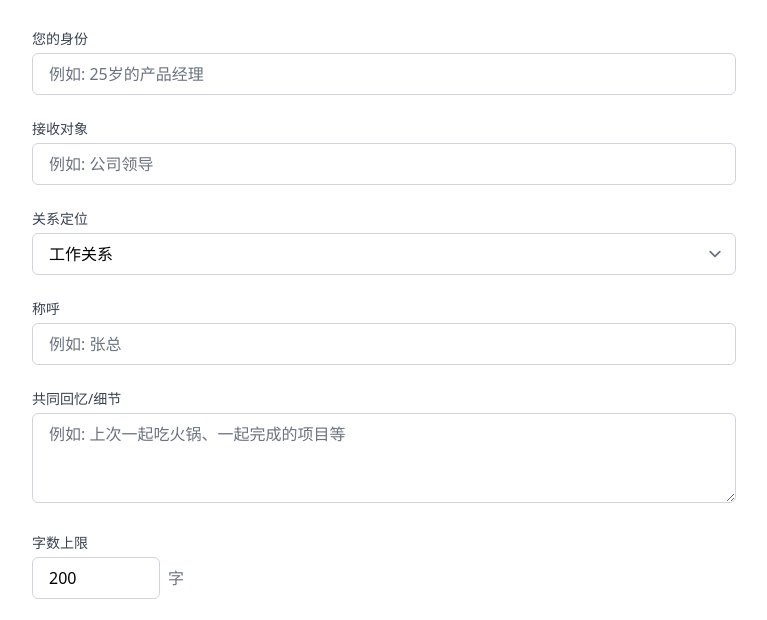
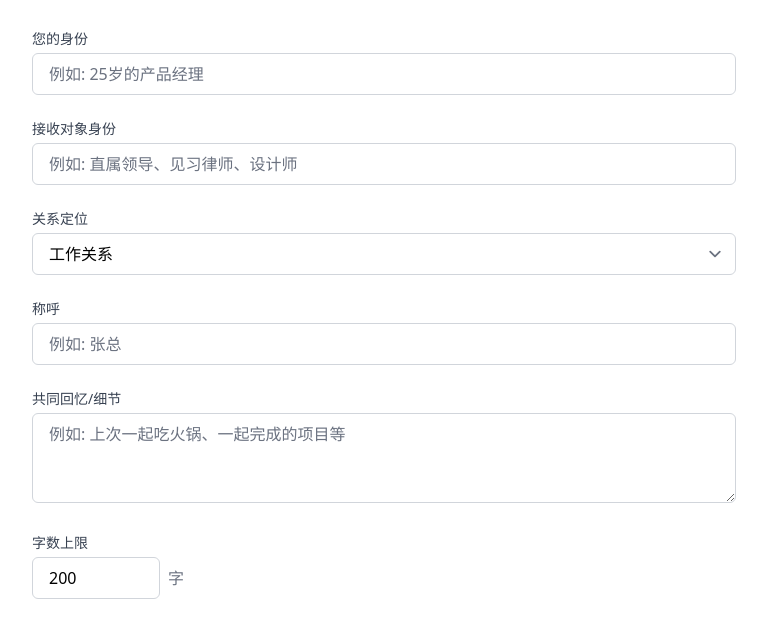
Before and after one commit to alexduming/newyearwish, a website: page public/index.html in a window 1280 px wide. Shown: the part 135-755 px from the top of the page, without its empty margins (256-1023 px from the left). Drawn offline with nearby package versions, Linux system fonts and the light colour scheme.

```diff
--- a/public/index.html
+++ b/public/index.html
@@ -52,10 +52,10 @@
 
                 <!-- 接收对象 -->
                 <div>
-                    <label class="block text-sm font-medium text-gray-700 mb-1">接收对象</label>
+                    <label class="block text-sm font-medium text-gray-700 mb-1">接收对象身份</label>
                     <input type="text"
                            id="receiver"
-                           placeholder="例如: 公司领导"
+                           placeholder="例如: 直属领导、见习律师、设计师"
                            class="w-full px-4 py-2 border border-gray-300 rounded-md focus:ring-red-500 focus:border-red-500">
                 </div>
 
```
